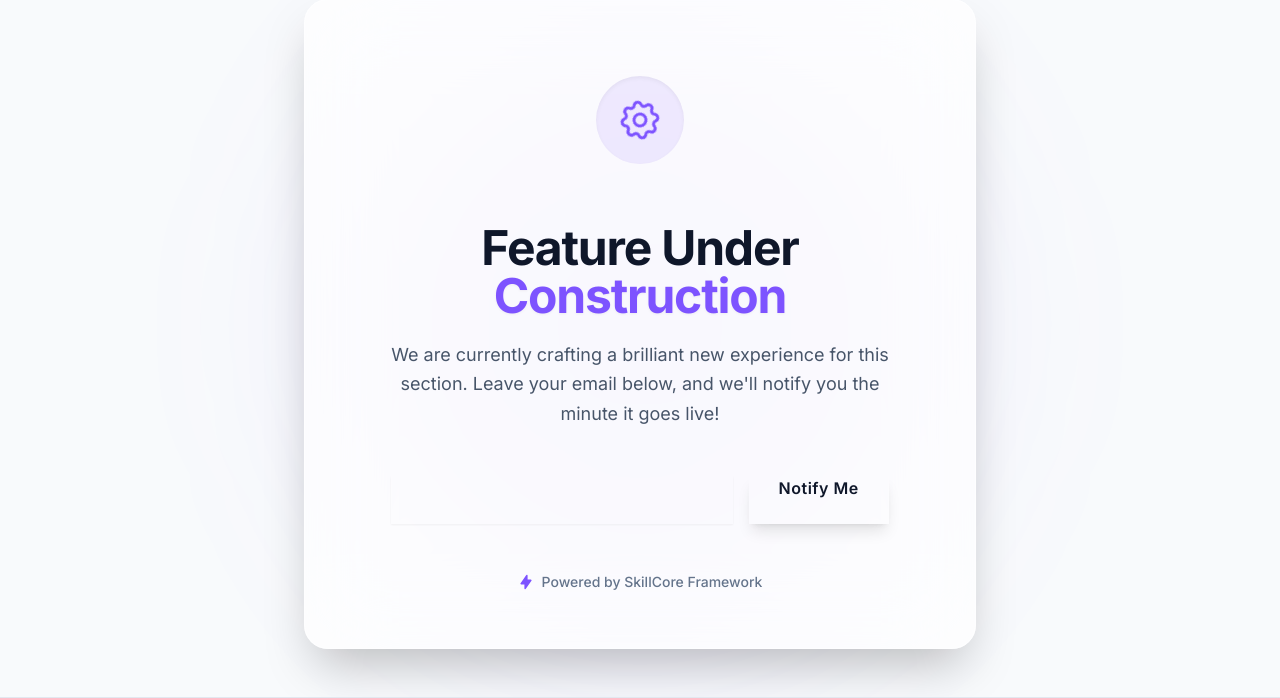
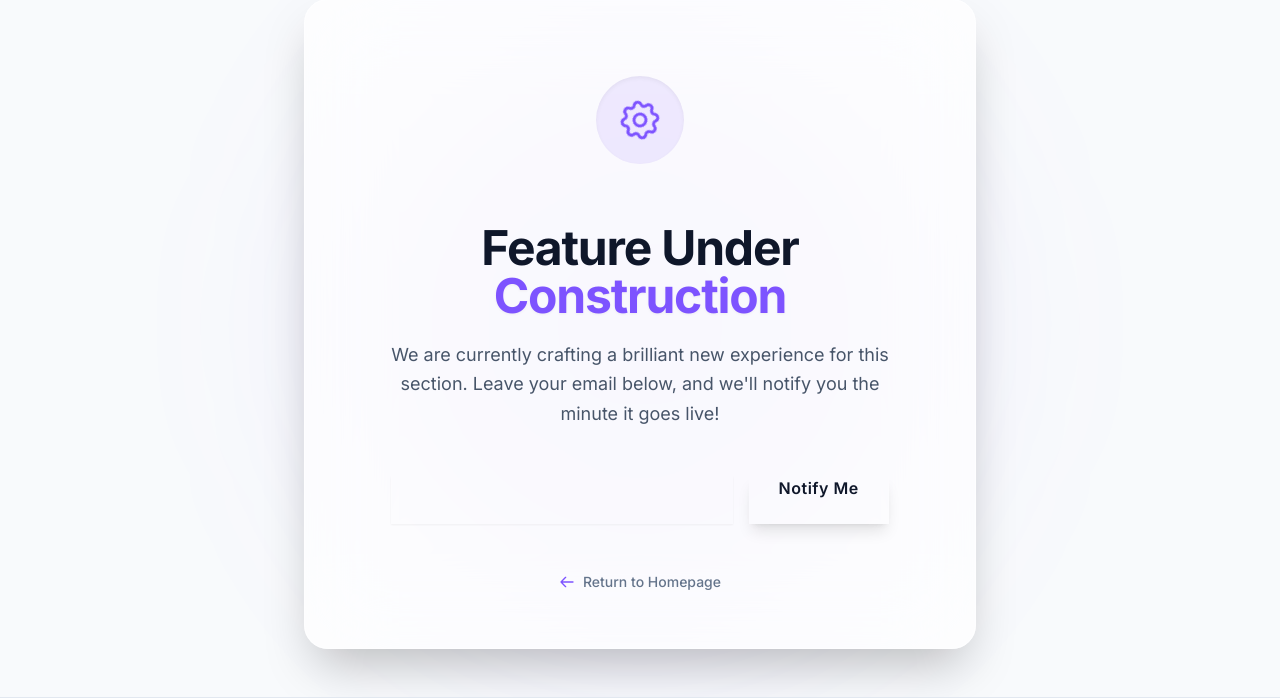
Before and after one commit to hamedkhomjani/skillcore, a Django app: page /shops/dashboard/ in a window 1280 px wide. Shown: the part 129-827 px from the top of the page. Run offline with Django 5.2, Linux system fonts and the light colour scheme; some libraries are stand-ins or nearby versions.

```diff
--- a/templates/pages/under_construction.html
+++ b/templates/pages/under_construction.html
@@ -49,12 +49,12 @@
             </fluent-button>
         </form>
 
-        <div class="mt-12 flex items-center justify-center space-x-2 text-sm text-slate-500 dark:text-slate-500 font-medium">
-            <svg class="w-4 h-4 text-primary" fill="currentColor" viewBox="0 0 20 20">
-                <path fill-rule="evenodd" d="M11.3 1.046A1 1 0 0112 2v5h4a1 1 0 01.82 1.573l-7 10A1 1 0 018 18v-5H4a1 1 0 01-.82-1.573l7-10a1 1 0 011.12-.38z" clip-rule="evenodd" />
+        <a href="/" class="mt-12 flex items-center justify-center space-x-2 text-sm text-slate-500 dark:text-slate-500 font-medium hover:text-primary dark:hover:text-primary transition-colors cursor-pointer group">
+            <svg class="w-4 h-4 text-primary group-hover:-translate-x-1 transition-transform" fill="none" viewBox="0 0 24 24" stroke="currentColor" stroke-width="2">
+                <path stroke-linecap="round" stroke-linejoin="round" d="M10 19l-7-7m0 0l7-7m-7 7h18" />
             </svg>
-            <span>Powered by SkillCore Framework</span>
-        </div>
+            <span>Return to Homepage</span>
+        </a>
     </div>
 </div>
 
```
